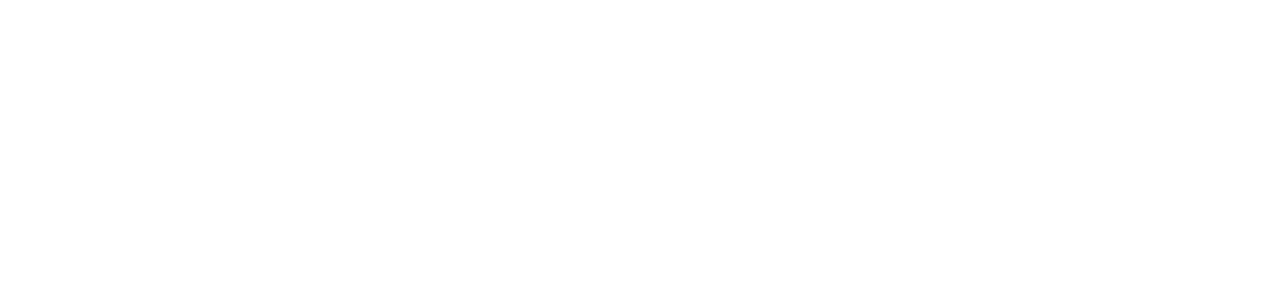
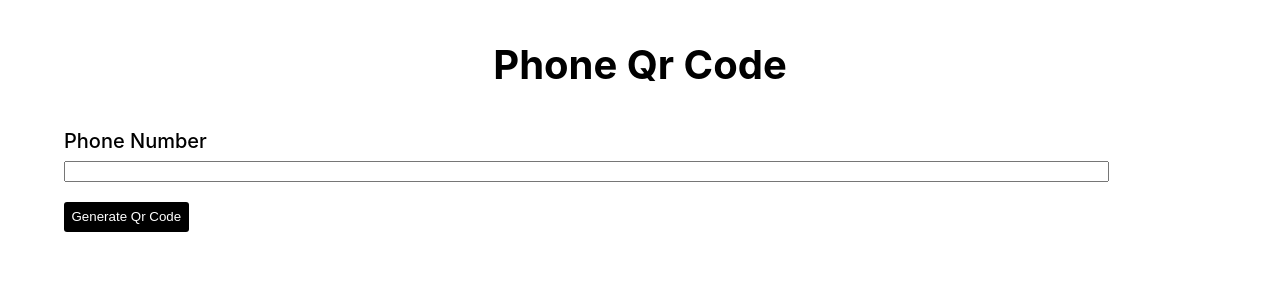
Before and after one commit to Fatin-Shahriare-Sium/qr-code-gen, a React (Vite) app: page /gen-qr-code/phone in a window 1280 px wide. Before the commit this address had no page. Shown: the top 300 px of the page. Built offline with nearby package versions, Linux system fonts and the light colour scheme.

Commit message:
alhamdulillah,add printing functionalities by the grace of Allah

```diff
--- a/src/App.tsx
+++ b/src/App.tsx
@@ -1,6 +1,7 @@
 import { useState } from 'react'
 import { BrowserRouter, Routes, Route, Outlet } from 'react-router-dom'
 import InfoQRCode from './component/info-qr-code'
+import PhoneQrCode from './component/phone-qr-code'
 import WifiQRCode from './component/wifi-qr-code'
 import logo from './logo.svg'
 
@@ -15,7 +16,7 @@
         <Route path='/gen-qr-code'>
           <Route path='info' element={<InfoQRCode />}></Route>
           <Route path='wifi' element={<WifiQRCode />}></Route>
-          <Route path=''></Route>
+          <Route path='phone' element={<PhoneQrCode />}></Route>
         </Route>
       </Routes>
     </BrowserRouter >
--- a/src/component/info-qr-code.tsx
+++ b/src/component/info-qr-code.tsx
@@ -1,10 +1,12 @@
 import React, { useState } from 'react'
 import useGenQrCode from '../hooks/useGenQRCode'
+import usePrint from '../hooks/usePrint'
 
 const InfoQRCode: React.FC = () => {
     let [qrUrl, setQrUrl] = useState<string>('')
     let [qrName, setQrName] = useState<string>()
     let { genQrCode } = useGenQrCode()
+    let { qrPrinting } = usePrint()
     async function showQrCode(e: any) {
         e.preventDefault()
         console.log('e', e);
@@ -26,13 +28,19 @@
     function showBelow() {
         if (qrUrl) {
             return <>
-                {qrUrl && <img src={qrUrl} alt="" />}
-                <a id='download-btn' href={qrUrl} download={qrName} >
-                    <button className='download-btn'>Download Qr Code</button>
-                </a>
+                <div style={{ display: "flex", justifyContent: 'center', alignItems: 'center' }}>
+                    {qrUrl && <img src={qrUrl} alt="" />}
+                </div>
+                <div style={{ width: '90%', margin: "auto", display: "flex", justifyContent: "space-between" }}>
+                    <a id='download-btn' href={qrUrl} download={qrName} >
+                        <button className='download-btn'>Download Qr Code</button>
+                    </a>
+                    <button className='print-btn' onClick={() => qrPrinting(qrUrl)}>Print QR</button>
+                </div>
             </>
         }
     }
+
 
     return (
         <div style={{ width: '90%', margin: 'auto' }} className='info-qr-wrapper'>
@@ -57,7 +65,7 @@
                         <textarea></textarea>
                     </div>
 
-                    <button style={{ marginTop: "2rem" }} className='gen-btn' type='submit'>Generate QR</button>
+                    <button className='gen-btn' type='submit'>Generate QR</button>
                 </form>
                 {showBelow()}
             </div>
--- a/src/component/phone-qr-code.tsx
+++ b/src/component/phone-qr-code.tsx
@@ -1,9 +1,48 @@
-import React from 'react'
+import React, { useState } from 'react'
+import useGenQrCode from '../hooks/useGenQRCode'
+import usePrint from '../hooks/usePrint'
 
 const PhoneQrCode = () => {
+    let [qrUrl, setqrUrl] = useState<string>('')
+    let [qrName, setQrName] = useState<string>('Qr-TelePhone')
+    let { genQrCode } = useGenQrCode()
+    let { qrPrinting } = usePrint()
+    async function showQrCode(e: any) {
+        e.preventDefault()
+        let number = e.target[0].value
+        let url = await genQrCode(`TEL:${number}`)
+        return setqrUrl(url)
+    }
+
+    function showBelow() {
+        if (qrUrl) {
+            return <>
+                <div style={{ display: "flex", justifyContent: 'center', alignItems: 'center' }}>
+                    {qrUrl && <img src={qrUrl} alt="" />}
+                </div>
+                <div style={{ width: '90%', margin: "auto", display: "flex", justifyContent: "space-between" }}>
+                    <a id='download-btn' href={qrUrl} download={qrName} >
+                        <button className='download-btn'>Download Qr Code</button>
+                    </a>
+                    <button className='print-btn' onClick={() => qrPrinting(qrUrl)}>Print QR</button>
+                </div>
+            </>
+        }
+    }
+
     return (
-        <div>
-
+        <div style={{ width: "90%", margin: 'auto' }}>
+            <p style={{ fontSize: "4rem", fontWeight: 700, textAlign: 'center' }}>Phone Qr Code</p>
+            <div>
+                <form onSubmit={(event) => showQrCode(event)}>
+                    <div className='form-group'>
+                        <p>Phone Number</p>
+                        <input type="number" />
+                    </div>
+                    <button className='gen-btn' type='submit'>Generate Qr Code</button>
+                </form>
+                {showBelow()}
+            </div>
         </div>
     )
 }
--- a/src/component/wifi-qr-code.tsx
+++ b/src/component/wifi-qr-code.tsx
@@ -1,10 +1,12 @@
 import React, { useState } from 'react'
 import useGenQrCode from '../hooks/useGenQRCode'
+import usePrint from '../hooks/usePrint'
 
 const WifiQRCode: React.FC = () => {
     let [hide, setHide] = useState<boolean>(false)
     let [qrName, setqrName] = useState<string>('')
     let [qrUrl, setQrUrl] = useState<string>('')
+    let { qrPrinting } = usePrint()
     let { genQrCode } = useGenQrCode()
     async function showQrCode(e: any) {
         e.preventDefault()
@@ -23,13 +25,19 @@
     function showBelow() {
         if (qrUrl) {
             return <>
-                {qrUrl && <img src={qrUrl} alt="" />}
-                <a id='download-btn' href={qrUrl} download={qrName} >
-                    <button className='download-btn'>Download Qr Code</button>
-                </a>
+                <div style={{ display: "flex", justifyContent: 'center', alignItems: 'center' }}>
+                    {qrUrl && <img src={qrUrl} alt="" />}
+                </div>
+                <div style={{ width: '90%', margin: "auto", display: "flex", justifyContent: "space-between" }}>
+                    <a id='download-btn' href={qrUrl} download={qrName} >
+                        <button className='download-btn'>Download Qr Code</button>
+                    </a>
+                    <button className='print-btn' onClick={() => qrPrinting(qrUrl)}>Print QR</button>
+                </div>
             </>
         }
     }
+
 
     return (
         <div style={{ width: "90%", margin: 'auto' }}>
--- /dev/null
+++ b/src/hooks/usePrint.tsx
@@ -0,0 +1,27 @@
+import React from 'react'
+
+const usePrint = () => {
+    function qrPrinting(url: string) {
+        var a = window.open('');
+        a?.document.write(`<div>
+        <img src=${url} />
+        <img src=${url} />
+        <img src=${url} />
+        <img src=${url} />
+        <img src=${url} />
+        <img src=${url} />
+        <img src=${url} />
+        <img src=${url} />
+        <img src=${url} />
+        <img src=${url} />
+        <img src=${url} />
+        <img src=${url} />
+        <img src=${url} />
+        </div>`)
+        a?.print()
+    }
+
+    return { qrPrinting }
+}
+
+export default usePrint;
--- a/src/index.css
+++ b/src/index.css
@@ -41,10 +41,10 @@
   color:white;
   padding: .75rem;
   border-radius: 3px;
-}
-.gen-btn:focus{
+  margin-top: 2rem;
   outline: none;
   border: none;
+
 }
 
 .download-btn{
@@ -53,3 +53,12 @@
   padding: .75rem;
   border-radius: .75rem;
 }
+
+.print-btn{
+  background-color: black;
+  padding: .75rem;
+  border-radius: .75rem;
+  color: white;
+  outline: none;
+  border: none;
+}
```
